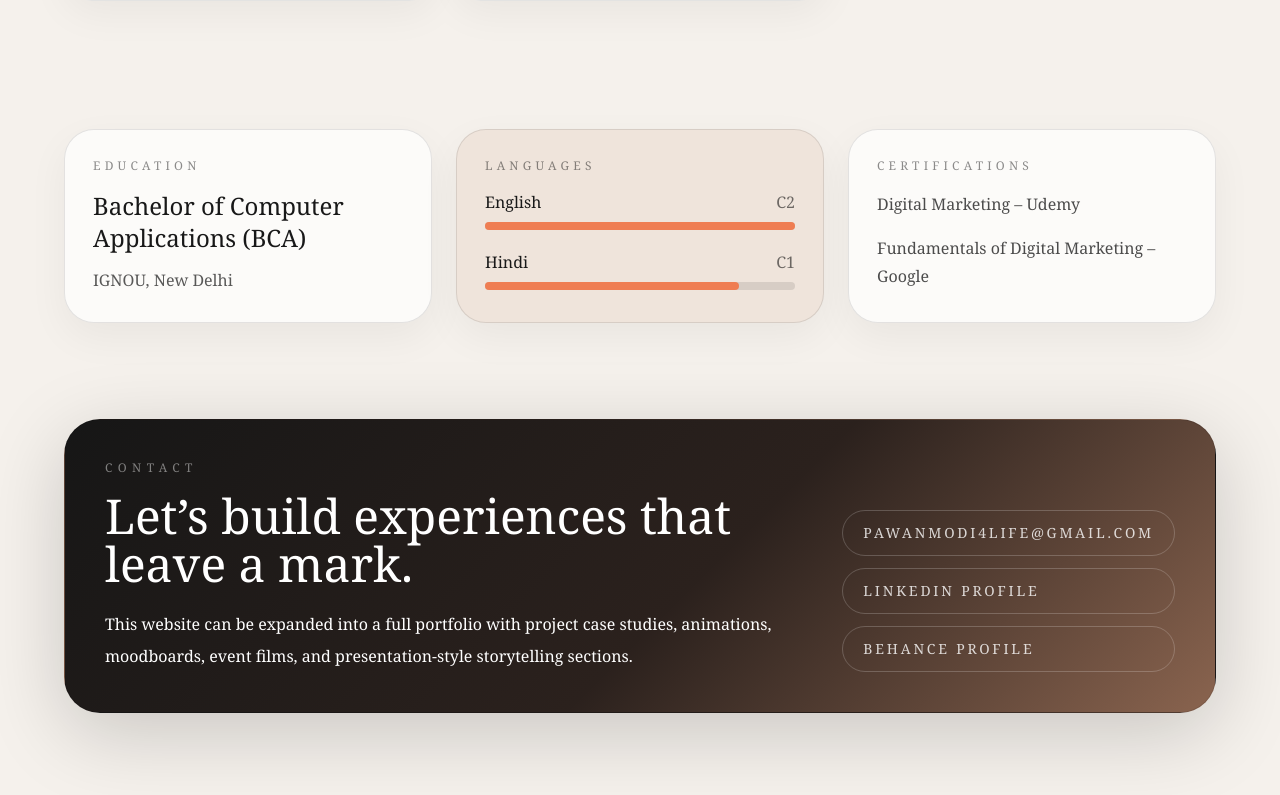
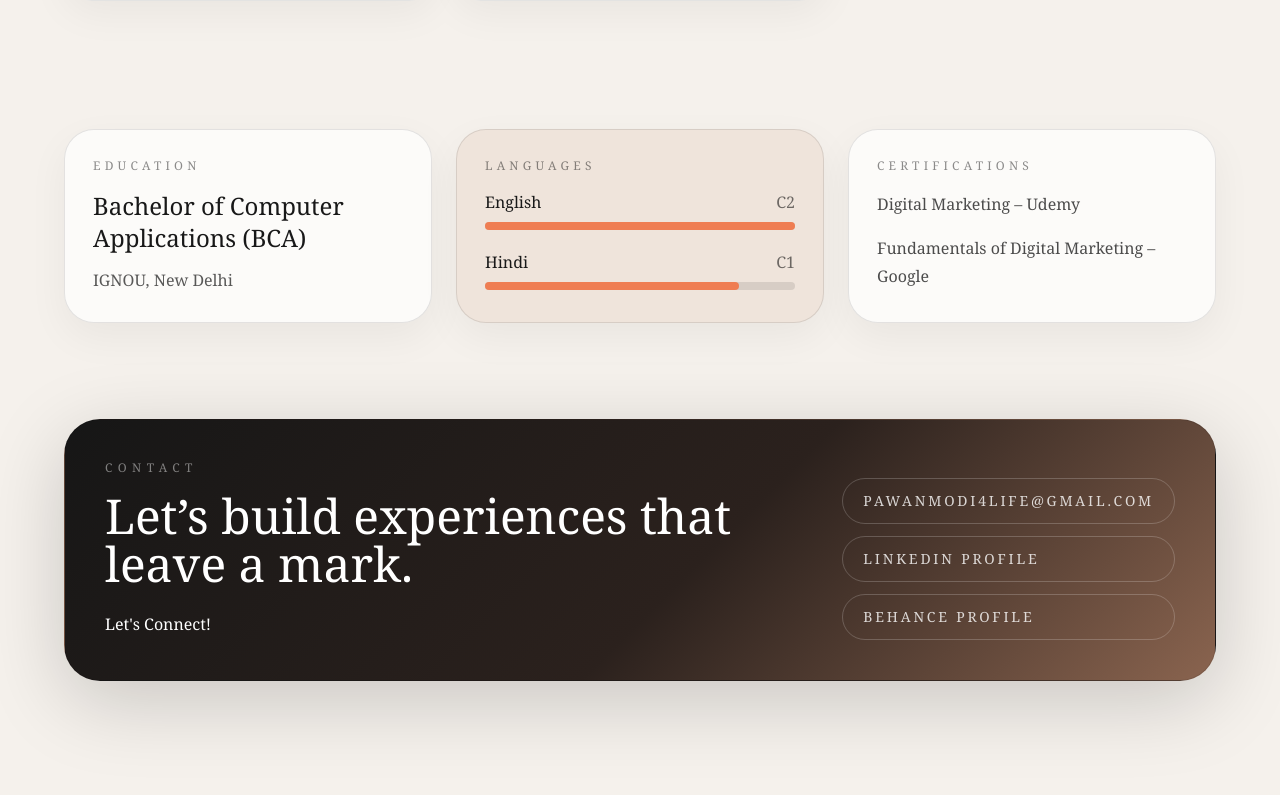
Before and after one commit to pawanmodi4life/Creative-Designer, a React (Vite) app: page / in a window 1280 px wide. Shown: the part 3980-4775 px from the top of the page. Built offline with nearby package versions, Linux system fonts and the light colour scheme.

Commit message:
Update App.jsx

```diff
--- a/src/App.jsx
+++ b/src/App.jsx
@@ -377,7 +377,7 @@ export default function PawanModiAgencyPortfolio() {
                 <p className="text-xs uppercase tracking-[0.45em] text-white/45">Contact</p>
                 <h3 className="mt-4 font-serif text-4xl md:text-5xl">Let’s build experiences that leave a mark.</h3>
                 <p className="mt-5 max-w-2xl text-base leading-8 text-white/72">
-                  This website can be expanded into a full portfolio with project case studies, animations, moodboards, event films, and presentation-style storytelling sections.
+                 Let's Connect!
                 </p>
               </div>
               <div className="grid gap-3 text-sm uppercase tracking-[0.2em] text-white/80">
```
